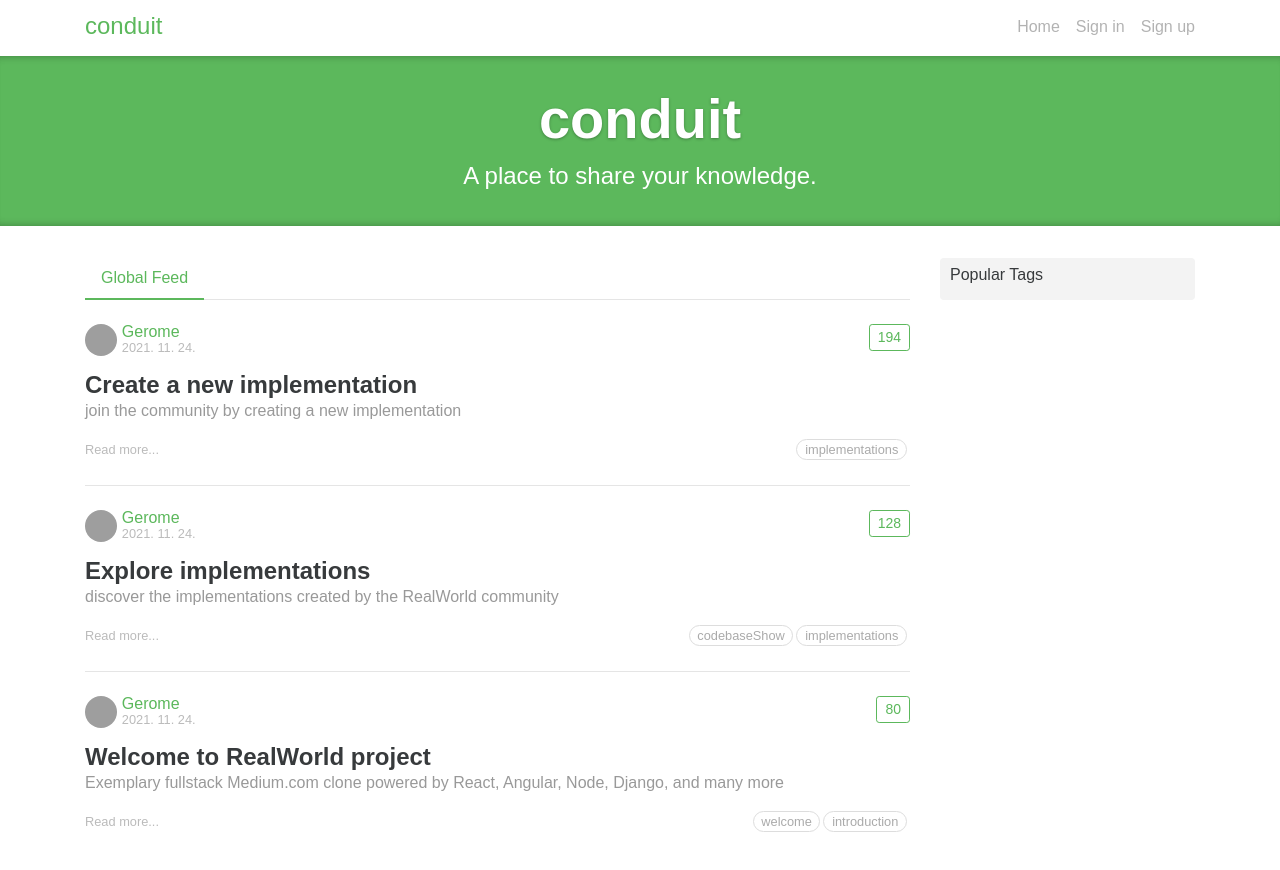
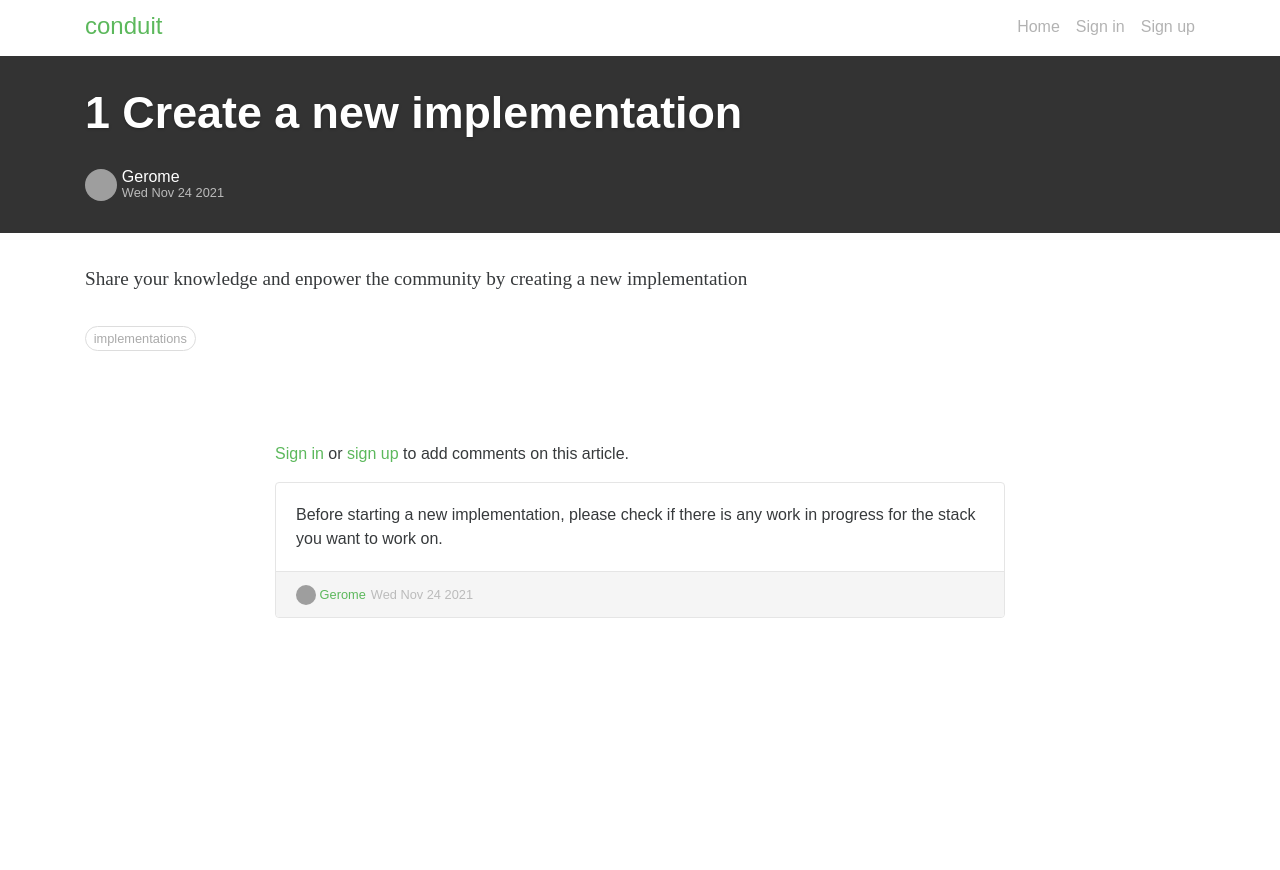
Before and after one commit to vanillovin/realworld-react-redux, a React app: page /#/articles/1 in a window 1280 px wide. Shown: the top 870 px of the page. After the commit the page ends 800 px from the top, so only its background shows below. Built offline with nearby package versions, Linux system fonts and the light colour scheme; grey boxes are pictures that could not be loaded.

Commit message:
상세페이지 라우팅
Co-authored-by: Taehee Kim <rabolution@gmail.com>

```diff
--- a/package.json
+++ b/package.json
@@ -14,7 +14,8 @@
     "jotai": "^1.4.5",
     "react": "^17.0.2",
     "react-dom": "^17.0.2",
-    "react-redux": "^7.2.6"
+    "react-redux": "^7.2.6",
+    "react-router-dom": "^6.1.1"
   },
   "devDependencies": {
     "@babel/core": "^7.15.0",
--- a/src/Index.tsx
+++ b/src/Index.tsx
@@ -4,14 +4,27 @@ import "./index.css";
 // import App from "./App";
 // import Counter from "./counter/Counter";
 // import TodoList from "./todomvc/TodoList";
+import { HashRouter as Router, Routes, Route, Link } from "react-router-dom";
 import Main from "./realworld/pages/Main";
+import ArticleDetail from "./realworld/pages/ArticleDetail";
 // import reportWebVitals from './reportWebVitals';
 
 // <App /> <Counter />
 
+function Realworld() {
+  return (
+    <Router>
+      <Routes>
+        <Route path="/articles/:slug" element={<ArticleDetail />} />
+        <Route path="/" element={<Main />} />
+      </Routes>
+    </Router>
+  );
+}
+
 ReactDOM.render(
   <React.StrictMode>
-    <Main />
+    <Realworld />
   </React.StrictMode>,
   document.getElementById("app")
 );
--- a/src/realworld/components/ArticlePreview.tsx
+++ b/src/realworld/components/ArticlePreview.tsx
@@ -1,5 +1,8 @@
 import React from "react";
+import { Link } from "react-router-dom";
+
 type Article = {
+  slug: string;
   authorName: string;
   createdAt: Date;
   favoriteCount: number;
@@ -9,6 +12,7 @@ type Article = {
 };
 
 function ArticlePreview({
+  slug,
   authorName,
   createdAt,
   favoriteCount,
@@ -35,16 +39,18 @@ function ArticlePreview({
           </button>
         </div>
       </div>
-      <a className="preview-link" href="#article/Explore-implementations-1">
+      <Link to={"/articles/" + slug} className="preview-link">
         <h1>{title}</h1>
         <p>{description}</p>
         <span>Read more...</span>
         <ul className="tag-list">
           {tagList.map((tag) => (
-            <li className="tag-default tag-pill tag-outline">{tag}</li>
+            <li key={tag} className="tag-default tag-pill tag-outline">
+              {tag}
+            </li>
           ))}
         </ul>
-      </a>
+      </Link>
     </div>
   );
 }
--- /dev/null
+++ b/src/realworld/pages/ArticleDetail.tsx
@@ -0,0 +1,93 @@
+import React from "react";
+import { useParams } from "react-router";
+import NavigationBar from "../components/NavigationBar";
+
+// http://localhost:3000/
+
+function ArticleDetail() {
+  const { slug } = useParams();
+
+  return (
+    <div data-reactroot="">
+      <NavigationBar />
+      <div className="article-page">
+        <div className="banner">
+          <div className="container">
+            <h1>{slug} Create a new implementation</h1>
+            <div className="article-meta">
+              <a className="" href="#@Gerome">
+                <img src="https://api.realworld.io/images/demo-avatar.png" />
+              </a>
+              <div className="info">
+                <a className="author" href="#@Gerome">
+                  Gerome
+                </a>
+                <span className="date">Wed Nov 24 2021</span>
+              </div>
+              <span></span>
+            </div>
+          </div>
+        </div>
+        <div className="container page">
+          <div className="row article-content">
+            <div className="col-xs-12">
+              <div>
+                <p>
+                  Share your knowledge and enpower the community by creating a
+                  new implementation
+                </p>
+              </div>
+              <ul className="tag-list">
+                <li className="tag-default tag-pill tag-outline">
+                  implementations
+                </li>
+              </ul>
+            </div>
+          </div>
+          <br />
+          <div className="article-actions"></div>
+          <div className="row">
+            <div className="col-xs-12 col-md-8 offset-md-2">
+              <p>
+                <a className="" href="#login">
+                  Sign in
+                </a>
+                &nbsp;or&nbsp;
+                <a className="" href="#register">
+                  sign up
+                </a>
+                &nbsp;to add comments on this article.
+              </p>
+              <div>
+                <div className="card">
+                  <div className="card-block">
+                    <p className="card-text">
+                      Before starting a new implementation, please check if
+                      there is any work in progress for the stack you want to
+                      work on.
+                    </p>
+                  </div>
+                  <div className="card-footer">
+                    <a className="comment-author" href="#@Gerome">
+                      <img
+                        src="https://api.realworld.io/images/demo-avatar.png"
+                        className="comment-author-img"
+                      />
+                    </a>
+                    &nbsp;
+                    <a className="comment-author" href="#@Gerome">
+                      Gerome
+                    </a>
+                    <span className="date-posted">Wed Nov 24 2021</span>
+                  </div>
+                </div>
+              </div>
+            </div>
+          </div>
+        </div>
+      </div>
+    </div>
+  );
+}
+// https://react-redux.realworld.io/#/article/Create-a-new-implementation-1?_k=9q4d9f
+export default ArticleDetail;
--- a/src/realworld/pages/Main.tsx
+++ b/src/realworld/pages/Main.tsx
@@ -1,8 +1,8 @@
-import React from "react";
+import React, { useState, useEffect } from "react";
 import "../style.css";
 import NavigationBar from "../components/NavigationBar";
+import ArticlePreview from "../components/ArticlePreview";
 // https://react-redux.realworld.io/#/?_k=62bcsl
-import ArticlePreview from "../components/ArticlePreview";
 
 function Banner() {
   return (
@@ -15,7 +15,38 @@ function Banner() {
   );
 }
 
+type Article = {
+  author: {
+    username: string;
+    bio: null | string;
+    image: string;
+  };
+  body: string;
+  createdAt: string;
+  description: string;
+  favorited: boolean;
+  favoritesCount: number;
+  slug: string;
+  tagList: Array<string>;
+  title: string;
+  updateAt: string;
+};
+
 function Main() {
+  // https://frw.nsidnev.dev/docs
+  // https://api.realworld.io/api/articles?limit=10&offset=0
+  const [articleList, setArticleList] = useState<Array<Article>>([]);
+
+  useEffect(() => {
+    fetch("https://api.realworld.io/api/articles?limit=10&offset=0")
+      .then((res) => res.json())
+      .then((body) => setArticleList(body.articles));
+  }, []);
+
+  if (articleList.length === 0) {
+    return <span>로딩 중</span>;
+  }
+
   return (
     <div>
       <NavigationBar />
@@ -33,32 +64,19 @@ function Main() {
                   </li>
                 </ul>
               </div>
-
               <div>
-                <ArticlePreview
-                  authorName="Gerome"
-                  createdAt={new Date("2021-11-24")}
-                  favoriteCount={194}
-                  title="Create a new implementation"
-                  description="join the community by creating a new implementation"
-                  tagList={["implementations"]}
-                />
-                <ArticlePreview
-                  authorName="Gerome"
-                  createdAt={new Date("2021-11-24")}
-                  favoriteCount={128}
-                  title="Explore implementations"
-                  description="discover the implementations created by the RealWorld community"
-                  tagList={["codebaseShow", "implementations"]}
-                />
-                <ArticlePreview
-                  authorName="Gerome"
-                  createdAt={new Date("2021-11-24")}
-                  favoriteCount={80}
-                  title="Welcome to RealWorld project"
-                  description="Exemplary fullstack Medium.com clone powered by React, Angular, Node, Django, and many more"
-                  tagList={["welcome", "introduction"]}
-                />
+                {articleList.map((article) => (
+                  <ArticlePreview
+                    key={article.slug}
+                    slug={article.slug}
+                    authorName={article.author.username}
+                    createdAt={new Date(article.createdAt)}
+                    favoriteCount={article.favoritesCount}
+                    title={article.title}
+                    description={article.description}
+                    tagList={article.tagList}
+                  />
+                ))}
               </div>
             </div>
             <div className="col-md-3">
```
Also changed, not shown: 1 other file (tests, documents, lock files or other folders).
